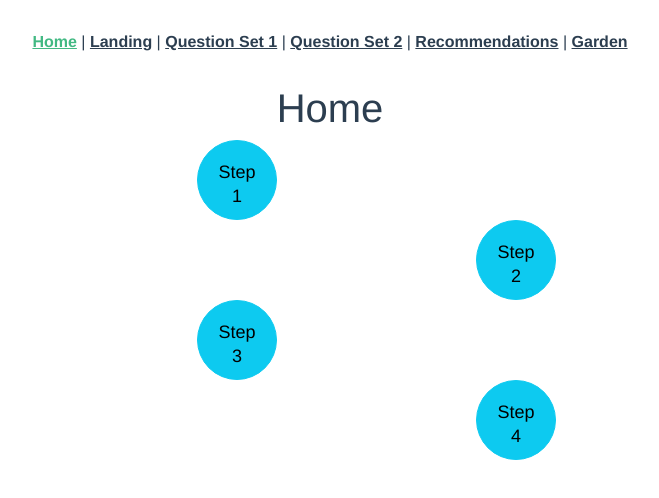
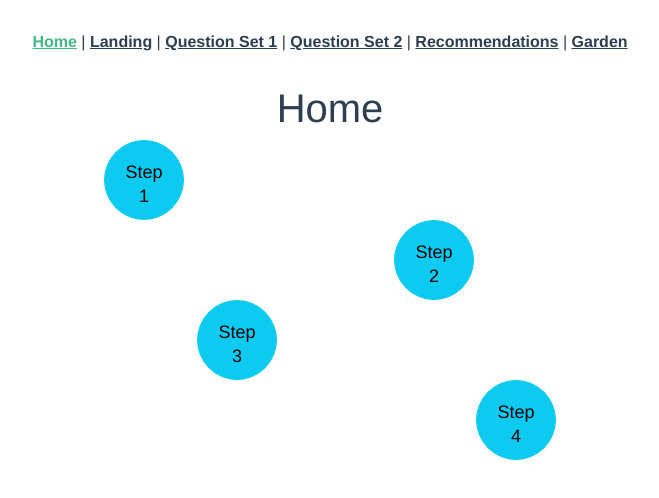
Before and after one commit to fssongwei/build-your-garden, a Vue app: page / in a window 1280 px wide. Shown: the top 498 px of the page, without its empty margins (310-969 px from the left). Built offline with nearby package versions, Linux system fonts and the light colour scheme.

Commit message:
Button step

```diff
--- a/src/views/Home.vue
+++ b/src/views/Home.vue
@@ -7,14 +7,14 @@
   <b-container class="bv-grid-row">
     <div class="container-fluid">
       <div class="row">
-        <div class="col-md-4 col-md-offset-3">
+        <div class="col-md-4 col-md-offset-2">
           <button type="button" class="btn btn-info btn-circle btn-lg"
           @click="quest()">Step 1</button>
           </div>
       </div>
 
       <div class="row">
-        <div class="col-md-4 col-md-offset-6"><button type="button" class="btn btn-info btn-circle btn-lg"
+        <div class="col-md-4 col-md-offset-5"><button type="button" class="btn btn-info btn-circle btn-lg"
         @click="quest()">Step 2</button></div>
       </div>
 
@@ -68,12 +68,18 @@ export default {
   display: inline;
   float:left;
 }
+.col-md-offset-3 {
+    margin-left: 25%;
+  }
+.col-md-offset-5 {
+    margin-left: 42.66%;
+  }
 .col-md-offset-6 {
     margin-left: 50%;
   }
 
- .col-md-offset-3 {
-    margin-left: 25%;
+ .col-md-offset-2 {
+    margin-left: 16.66%;
   }
 .right{
   float:right;
```
